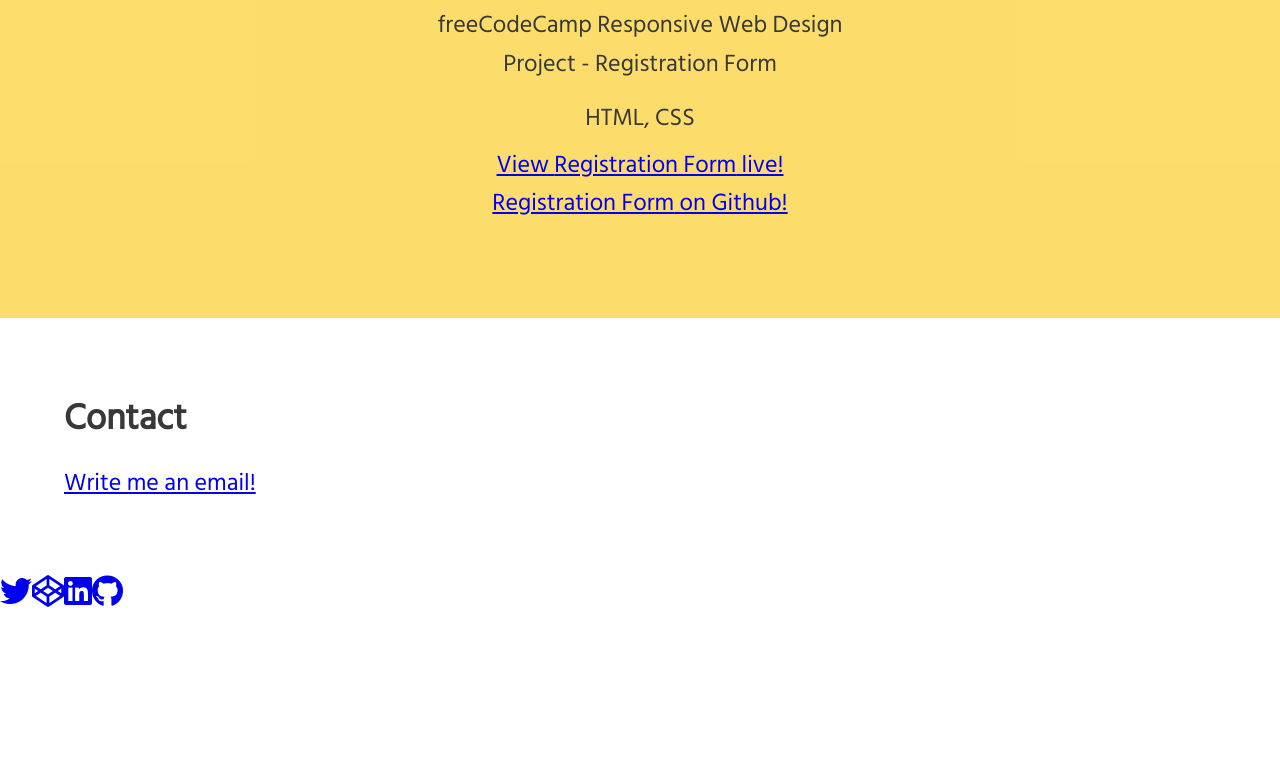
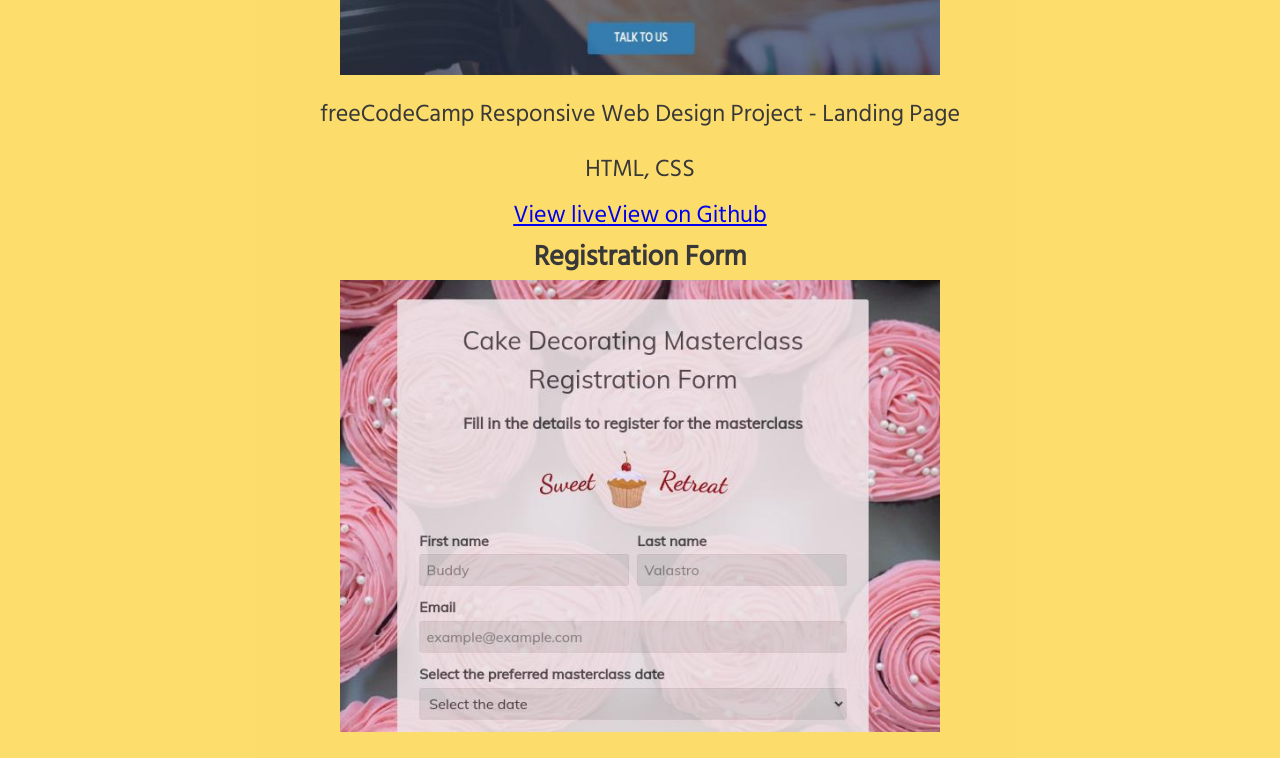
Before and after one commit to RReiso/front-end-foxes, a React (Create React App) app in the folder reactapp/portfolio/: page / in a window 1280 px wide. Shown: the part 2379-3137 px from the top of the page. Before the commit the page ends 2992 px from the top, so only its background shows below. Built offline with nearby package versions, Linux system fonts and the light colour scheme.

Commit message:
Add class names

```diff
--- a/reactapp/portfolio/src/components/Contact.js
+++ b/reactapp/portfolio/src/components/Contact.js
@@ -1,11 +1,9 @@
 const Contact = ({contact}) => {
 	return (
-		<section>
-      <h2>Contact </h2>
-			<p className="contact">
-				<a href={"mailto:" + contact.email}>
-					Write me an email!
-				</a>
+		<section className="contact">
+			<h2>Contact </h2>
+			<p>
+				Let's get in touch - <a className="link" href={"mailto:" + contact.email}>write an email!</a>
 			</p>
 		</section>
 	);
--- a/reactapp/portfolio/src/components/Footer.js
+++ b/reactapp/portfolio/src/components/Footer.js
@@ -3,7 +3,7 @@
 	return (
 		<div className="footer">
 			{array.map((link) => (
-				<a href={link.url} className="footer__link">
+				<a href={link.url} className="footer__link link">
 					<p className="sr-only">Ruta's {link.name} profile</p>
 					<i className={"fab fa-lg fa-" + link.name} aria-hidden="true"></i>
 				</a>
--- a/reactapp/portfolio/src/components/Projects.js
+++ b/reactapp/portfolio/src/components/Projects.js
@@ -5,17 +5,17 @@
 			<h2>Projects</h2>
 			<div className="projects__all">
 				{projects.map((project) => (
-					<div className="projects__all--project__container">
+					<div className="project">
 						<h3>{project.title}</h3>
 						<img
-							className="project__container__img"
+							className="project__img"
 							src={project.img}
 							alt="Project Screenshot"
 						/>
 						<p>{project.info}</p>
-						<p>{project.info2}</p>
-						<a href={project.url}>View {project.title} live!</a>
-						<a href={project.repo}>{project.title} on Github!</a>
+						<p className="project__tech-stack">{project.info2}</p>
+						<a className="link" href={project.url}>View live</a>
+						<a className="link" href={project.repo}>View on Github</a>
 					</div>
 				))}
 			</div>
```
